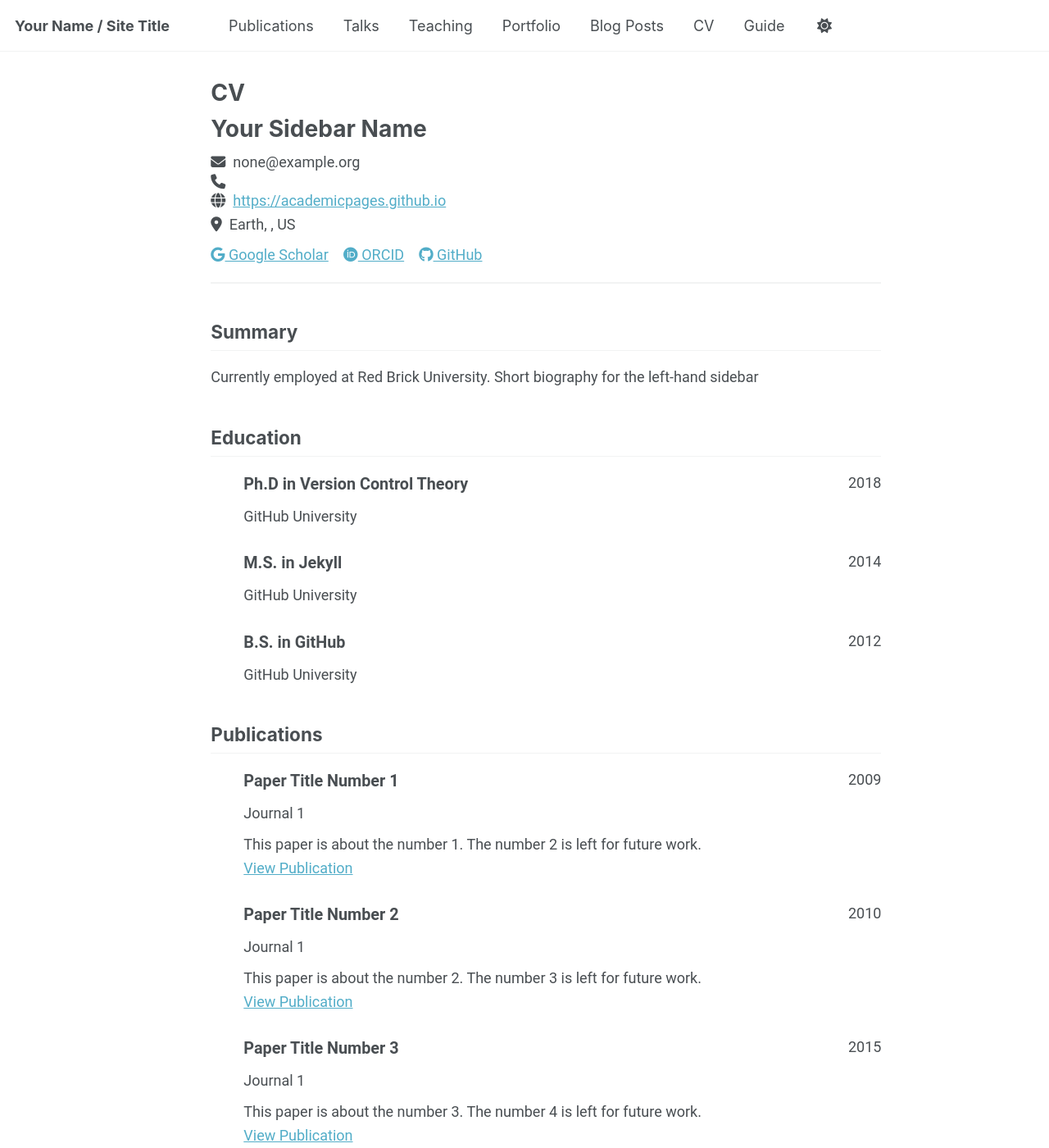
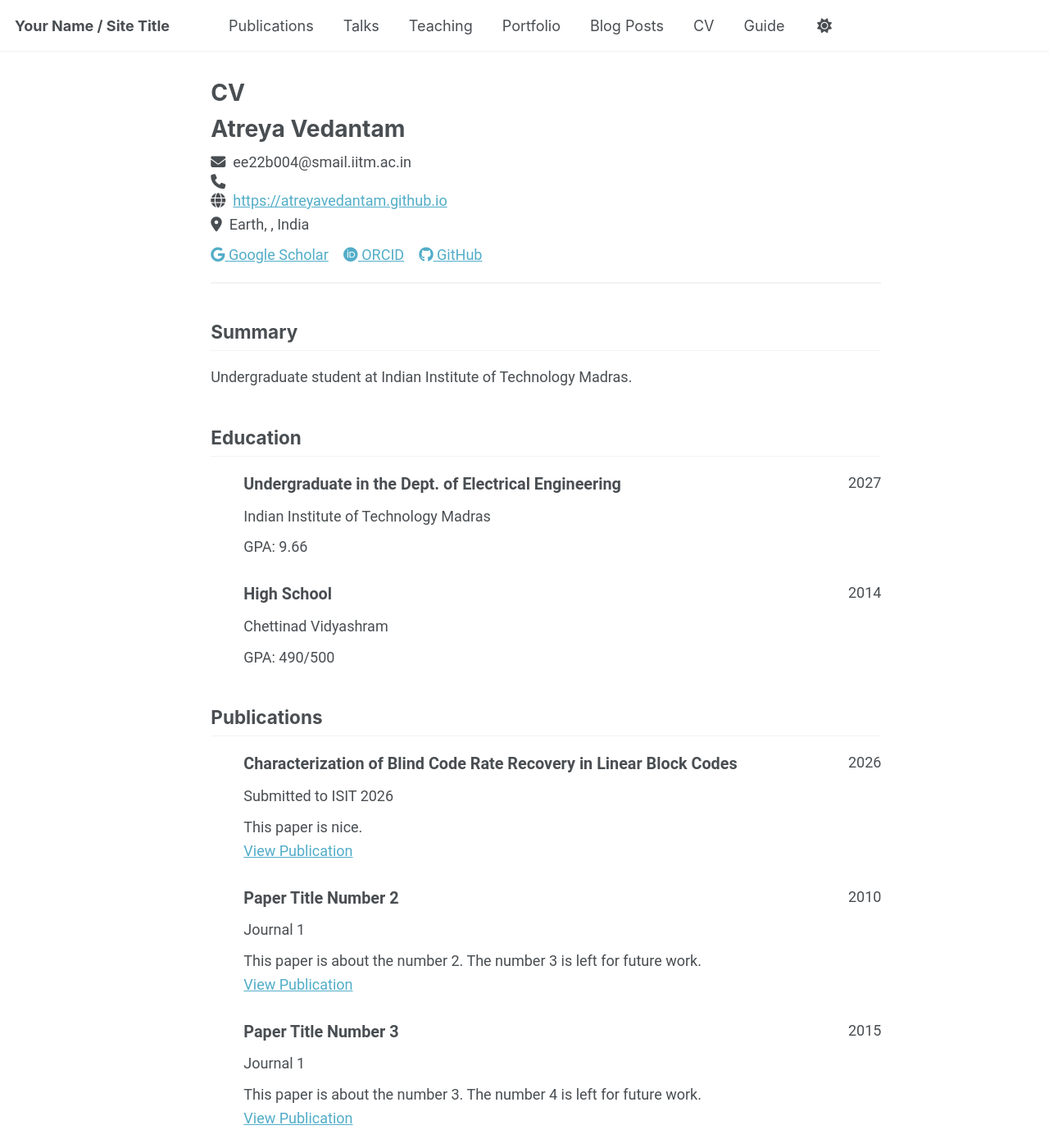
Before and after one commit to atreyavedantam/atreyavedantam.github.io, a Jekyll site: the page built from _pages/cv-json.md, in a window 1280 px wide and 1400 px high. Shown: the whole window at 82% size. Built offline with Jekyll 4.4.1, drawn with Linux system fonts in a browser that asks for light colours; a script bundle is joined from its source files by our own code; library files that are not in the unit come from our copies.

Commit message:
Update personal information in cv.json

```diff
--- a/_data/cv.json
+++ b/_data/cv.json
@@ -1,22 +1,22 @@
 {
   "basics": {
-    "name": "Your Sidebar Name",
-    "email": "none@example.org",
+    "name": "Atreya Vedantam",
+    "email": "ee22b004@smail.iitm.ac.in",
     "phone": "",
-    "website": "https://academicpages.github.io",
-    "summary": "Currently employed at Red Brick University. Short biography for the left-hand sidebar",
+    "website": "https://atreyavedantam.github.io",
+    "summary": "Undergraduate student at Indian Institute of Technology Madras.",
     "location": {
       "address": "",
       "postalCode": "",
       "city": "Earth",
-      "countryCode": "US",
+      "countryCode": "India",
       "region": ""
     },
     "profiles": [
       {
         "network": "Google Scholar",
         "username": "",
-        "url": "https://scholar.google.com/citations?user=PS_CX0AAAAAJ"
+        "url": "https://scholar.google.com/citations?view_op=list_works&hl=en&user=JCla9gLlX-MC"
       },
       {
         "network": "ORCID",
@@ -26,39 +26,30 @@
       {
         "network": "GitHub",
         "username": "academicpages",
-        "url": "https://github.com/academicpages"
+        "url": "https://github.com/atreyavedantam"
       }
     ]
   },
   "work": [],
   "education": [
     {
-      "institution": "GitHub University",
-      "area": "Ph.D in Version Control Theory",
+      "institution": "Indian Institute of Technology Madras",
+      "area": "Undergraduate in the Dept. of Electrical Engineering",
       "studyType": "",
       "startDate": "",
-      "endDate": "2018",
-      "gpa": null,
+      "endDate": "2027",
+      "gpa": "9.66",
       "courses": []
     },
     {
-      "institution": "GitHub University",
-      "area": "M.S. in Jekyll",
+      "institution": "Chettinad Vidyashram",
+      "area": "High School",
       "studyType": "",
       "startDate": "",
       "endDate": "2014",
-      "gpa": null,
+      "gpa": "490/500",
       "courses": []
     },
-    {
-      "institution": "GitHub University",
-      "area": "B.S. in GitHub",
-      "studyType": "",
-      "startDate": "",
-      "endDate": "2012",
-      "gpa": null,
-      "courses": []
-    }
   ],
   "skills": [],
   "languages": [],
@@ -66,11 +57,11 @@
   "references": [],
   "publications": [
     {
-      "name": "Paper Title Number 1",
-      "publisher": "Journal 1",
-      "releaseDate": "2009-10-01",
+      "name": "Characterization of Blind Code Rate Recovery in Linear Block Codes",
+      "publisher": "Submitted to ISIT 2026",
+      "releaseDate": "2026-01-16",
       "website": "https://academicpages.github.io/files/paper1.pdf",
-      "summary": "This paper is about the number 1. The number 2 is left for future work."
+      "summary": "This paper is nice."
     },
     {
       "name": "Paper Title Number 2",
```
